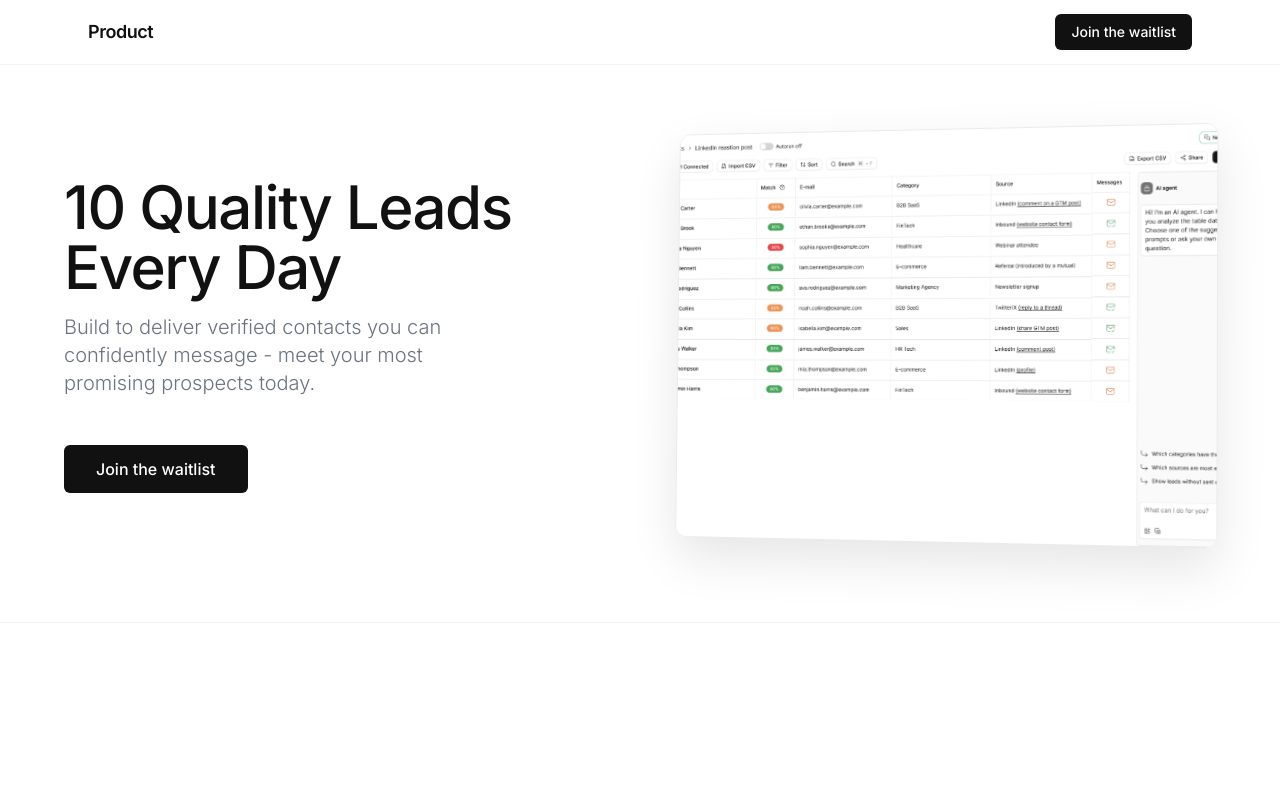
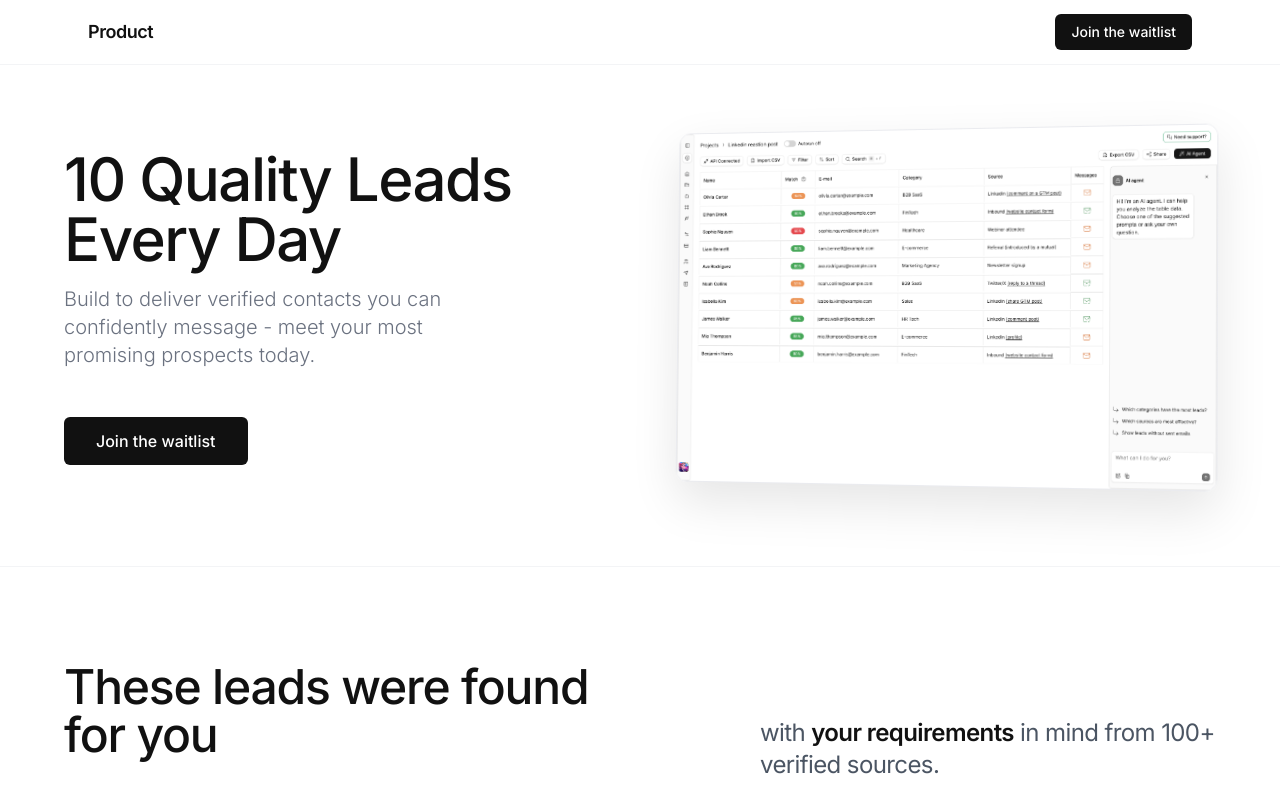
Before and after one commit to Nueve-Info/bet1-gridGPT-founder, a React (Vite) app: page / in a window 1280 px wide. Shown: the top 790 px of the page. Built offline with nearby package versions, Linux system fonts and the light colour scheme; grey boxes are pictures that could not be loaded; some icons are missing.

Commit message:
fix: adjust hero image container size to match natural aspect ratio

```diff
--- a/src/LandingPage.tsx
+++ b/src/LandingPage.tsx
@@ -296,9 +296,9 @@ export default function LandingPage() {
                 <Button className="h-11 sm:h-12 px-6 sm:px-8 text-sm sm:text-base bg-[#111111] text-white hover:bg-black/90 rounded-md w-full sm:w-auto">Join the waitlist</Button>
             </div>
           </div>
-          <div className="hero-animate relative aspect-[4/3] w-full flex items-center justify-center order-1 lg:order-2">
+          <div className="hero-animate relative w-full flex items-center justify-center order-1 lg:order-2">
             {/* Tilt Container */}
-            <Tilt className="w-[640px] h-full group" rotationFactor={8} perspective={2000}>
+            <Tilt className="w-full max-w-[640px] group" rotationFactor={8} perspective={2000}>
                 {/* 3D Rotated Card (Base static skew + Dynamic tilt) */}
                 {/* Note: We apply the static skew to a wrapper, and let Tilt handle the dynamic part, OR we combine them. */}
                 {/* Since Tilt component wraps children in a transform div, we need to be careful not to conflict transforms. */}
@@ -310,12 +310,11 @@ export default function LandingPage() {
                 {/* For simplicity, I will inline the specific logic for this hero card instead of using the generic component,
                     OR I'll use the generic component and wrap the skewed content inside it. */}
 
-                 <div className="relative w-full h-full transition-all duration-700 ease-out [transform-style:preserve-3d] [transform:rotateY(-12deg)_rotateX(2deg)] rounded-xl pointer-events-none">
-
+                 <div className="relative w-full transition-all duration-700 ease-out [transform-style:preserve-3d] [transform:rotateY(-12deg)_rotateX(2deg)] rounded-xl pointer-events-none">
                     <img
                         src="/assets/dashboard-preview.png"
                         alt="Platform Preview"
-                        className="absolute inset-0 w-full h-full object-cover rounded-xl border border-gray-200/80 shadow-[0_20px_50px_rgb(0,0,0,0.1)]"
+                        className="w-full h-auto rounded-xl border border-gray-200/80 shadow-[0_20px_50px_rgb(0,0,0,0.1)]"
                     />
                 </div>
             </Tilt>
```
